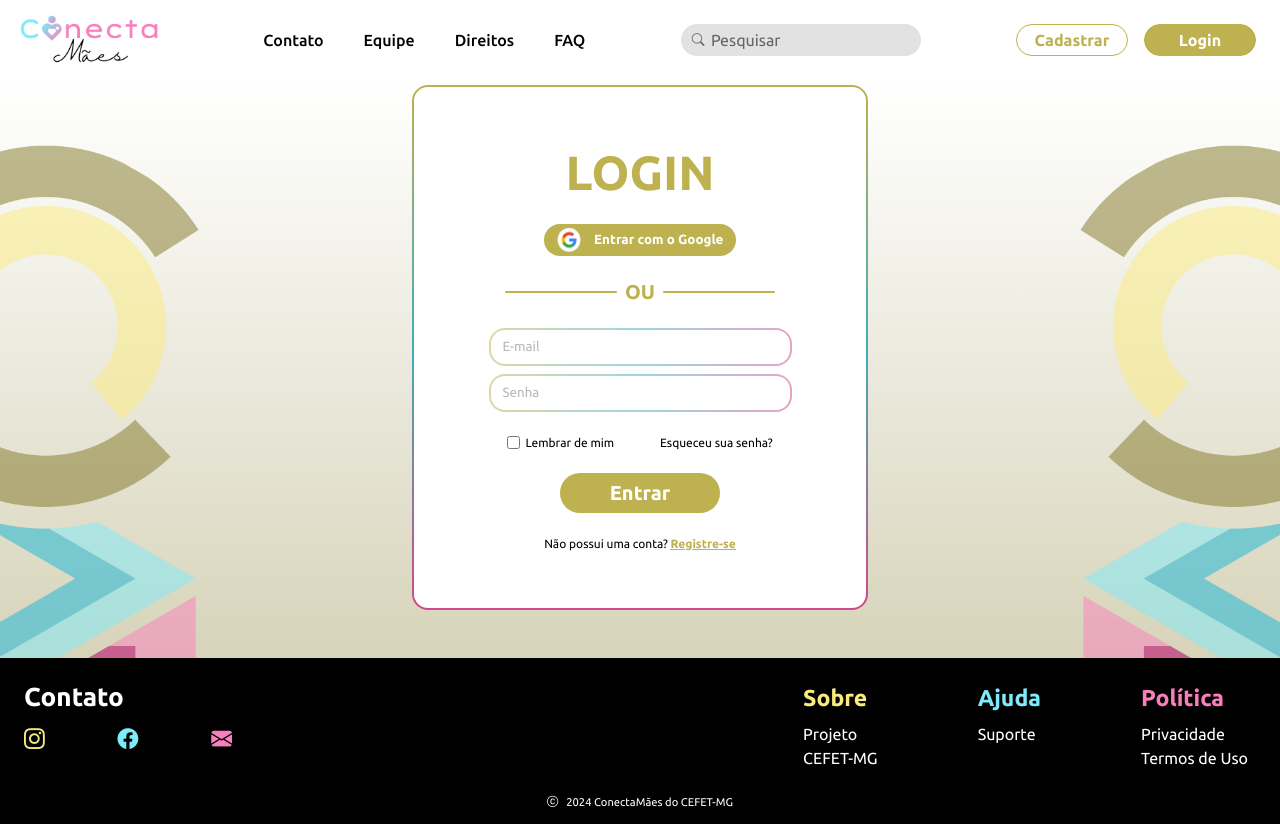
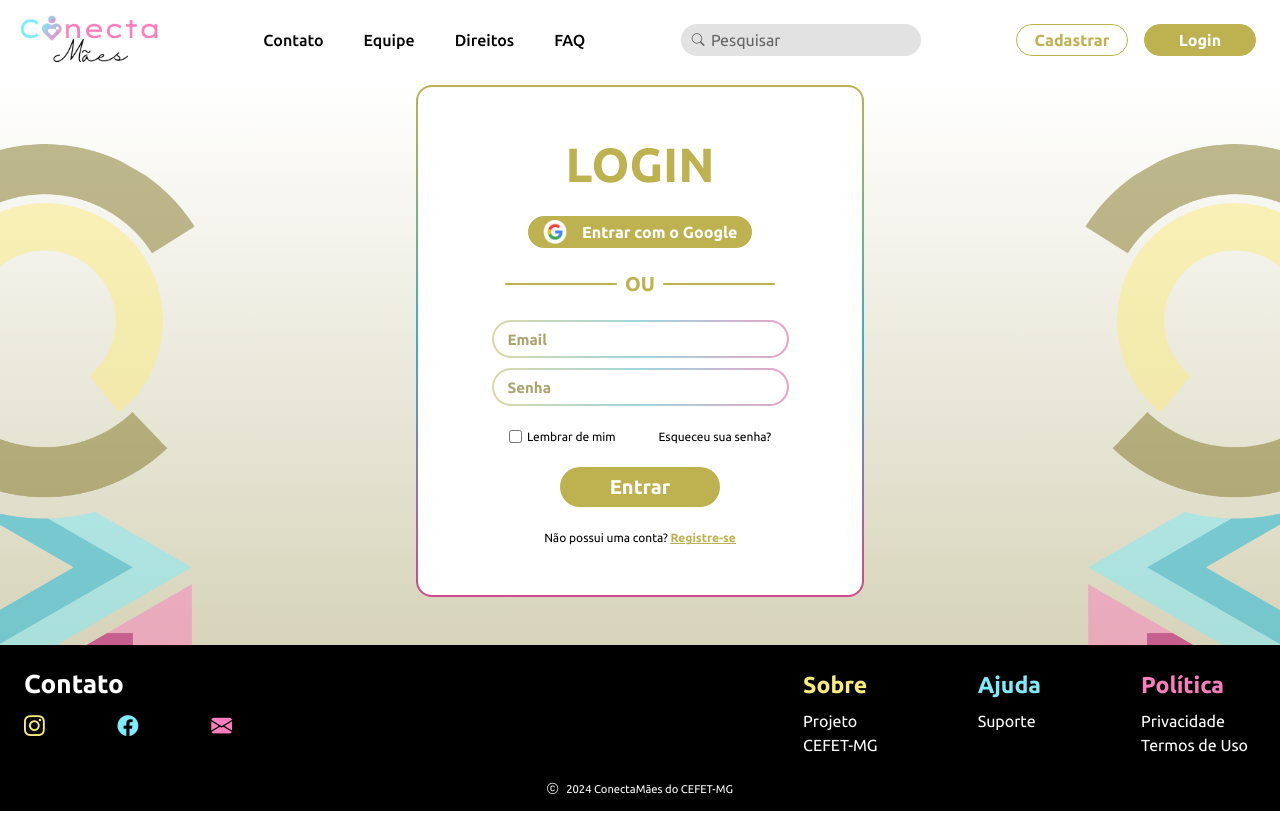
Before and after one commit to RenanFelliphe/ConectaMaes, a PHP site: page /login.html in a window 1280 px wide. Run offline with PHP 8.4, Linux system fonts and the light colour scheme.

Commit message:
Login/Register corrections

```diff
--- a/login.html
+++ b/login.html
@@ -13,7 +13,7 @@
     <body>
         <header>
             <a href="index.html"><img src="assets/Logos/Final/Conecta_Mães_Logo_Black.png" class="A-headerLogo" alt="Logo do ConectaMães"></a>
-            <div class="A-apresentationSections">
+            <div class="A-headerLinks">
                 <h4>Contato</h4>
                 <h4>Equipe</h4>
                 <h4>Direitos</h4>
@@ -48,9 +48,15 @@
                     <div class="L-horizontalOrBar"></div>
                 </div>
 
-                <div class="L-inputs">
-                    <input type="email" placeholder="E-mail" required>
-                    <input type="password" placeholder="Senha" required>
+                <div class="L-inputs L-userInputs">
+                    <div>
+                        <input type="text" id="email" required>
+                        <label class="L-fakePlaceholder" for="email">Email</label>
+                    </div>
+                    <div>
+                        <input type="password" id="senha" required>
+                        <label class="L-fakePlaceholder" for="senha">Senha</label>
+                    </div>
                 </div>
 
                 <div class="L-secondaryLOptions">
--- a/styles/style.css
+++ b/styles/style.css
@@ -397,17 +399,17 @@ footer .A-footerRight li.A-footerPolitic h5{
 }
 
 .L-form{
-    background-color: var(--whiteColor);
+    position: relative;
     display: flex;
     flex-direction: column;
     gap: 1.5rem;
+    background-color: var(--whiteColor);
     padding: 2rem 1.5rem;
     border: 2px solid transparent;
     background: linear-gradient(white, white) padding-box, linear-gradient(var(--middleYellowColor), var(--middleBlueColor), var(--middlePinkColor)) border-box;
-    width: 28.5rem;
-    height: 32.813rem;
+    width: 28rem;
+    height: 32rem;
     border-radius: 1rem;
-
 
 }
 .L-title{
@@ -431,10 +433,11 @@ footer .A-footerRight li.A-footerPolitic h5{
     background-color: var(--middleYellowColor);
     gap: 0.5rem;
     height: 2rem;
-    width: 12rem;
+    width: 14rem;
     padding: 0.2rem 0.5rem;
     border-radius: 100rem;
     font-weight: 600;
+    font-size: 16px;
     color: var(--whiteColor);
     cursor: pointer;
     border: none;
@@ -465,17 +468,69 @@ footer .A-footerRight li.A-footerPolitic h5{
     gap: 0.5rem 0;
     width: 75%;
 }
+.L-inputs div{
+    width:100%;
+}
 .L-inputs input{
     width:100%;
     border:solid 3px var(--middleYellowColor);
     border-radius: 1rem;
-    padding: 0.6rem 0.75rem;
+    padding: 0.6rem 1rem;
     outline:none;
     border: 2px solid transparent;
     background: linear-gradient(white, white) padding-box, linear-gradient(to right, var(--middleYellowColor), var(--middleBlueColor), var(--middlePinkColor)) border-box;
     color: black;
     opacity: 0.5;
 }
+.L-form .L-userInputs{
+    display: flex;
+    flex-direction: column;
+    gap: 10px;
+}
+
+.L-form .L-userInputs div {
+    position: relative;
+}
+
+.L-form .L-userInputs input {
+    padding: 0.6rem 0.5rem 0.6rem 0.5rem;
+    border-radius: 100rem;
+    border: 2px solid transparent;
+    background: linear-gradient(white, white) padding-box, linear-gradient(to right, var(--middleYellowColor), var(--middleBlueColor), var(--middlePinkColor)) border-box;
+    outline: none;
+    color: black;
+    opacity: 0.5;
+}
+
+.L-form .L-userInputs input:focus,
+.L-form .L-userInputs input:hover,
+.L-form .L-userInputs input:valid {
+    opacity: 1;
+    transition: 0.15s ease-in-out;
+}
+
+.L-form .L-userInputs label{
+    position: absolute;
+    color: var(--darkYellowColor);
+    font-weight: 600;
+    cursor: text;
+    transition: 0.25s ease-in-out, 0.3s ease-in-out text-shadow;
+    font-size: 15px;
+    top: 11px;
+    left: 1rem;
+    opacity: 0.65;
+}
+
+.L-form .L-userInputs input:focus + label,
+.L-form .L-userInputs input:valid + label {
+    top: -5px;
+    font-size: 12px;
+    opacity: 1;
+    text-shadow: 3px 0 0 var(--whiteColor), -3px 0 0 var(--whiteColor), 0 3px 0 var(--whiteColor), 0 -3px 0 var(--whiteColor),3px 3px 0 var(--whiteColor), -3px -3px 0 var(--whiteColor), 3px -3px 0 var(--whiteColor), -3px 3px 0 var(--whiteColor),
+                5px 0 0 var(--whiteColor), -5px 0 0 var(--whiteColor), 0 5px 0 var(--whiteColor), 0 -5px 0 var(--whiteColor),5px 5px 0 var(--whiteColor), -5px -5px 0 var(--whiteColor), 5px -5px 0 var(--whiteColor), -5px 5px 0 var(--whiteColor);
+    transition: 0.25s ease-in-out, 0.3s ease-in-out text-shadow;
+}
+
 .L-secondaryLOptions{
     width:75%;
     display: flex;
```
Also changed, not shown: other parts of styles/style.css (+73 -44 lines), index.html (+4 -4 lines), registrar.html (+22 -1 lines).
